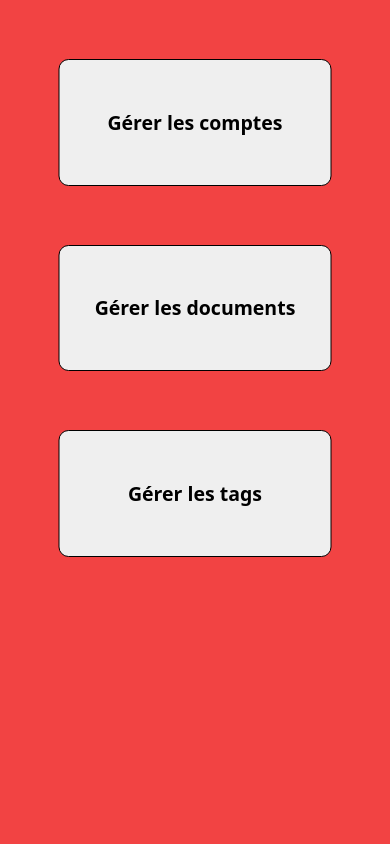
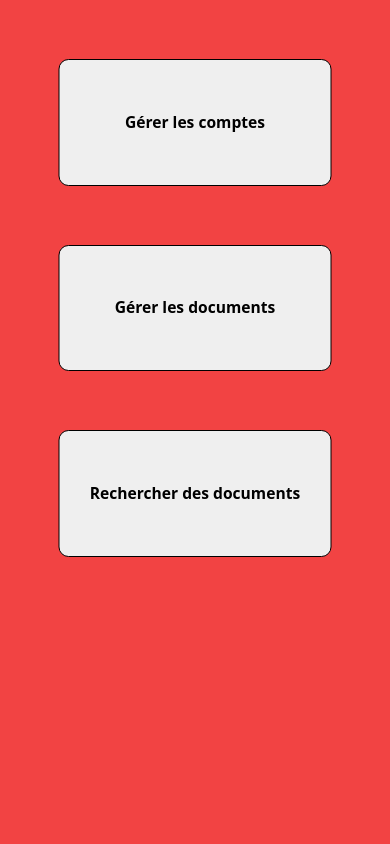
Before and after one commit to DorianLudm/Appli_Pompiers, a Flask app: template site_web/templates/accueil_admin.html in a window 390 px wide; the page is wider, and only the part inside the window is pictured. Shown: the part 92-936 px from the top of that part. Run offline with Flask 3, Linux system fonts and the light colour scheme; the template is opened without the code that fills it, so the values that code supplies are empty; some libraries are stand-ins or nearby versions.

Commit message:
Changement bouton accueil admin : Gerer Tags > rechercher des docs + changement responsive

```diff
--- a/site_web/static/css/accueil_admin.css
+++ b/site_web/static/css/accueil_admin.css
@@ -21,7 +21,7 @@ input{
         margin-right: 15px;
         margin-left: 15px;
         padding: 10px;
-        font-size: 3.5vw;
+        font-size: 2.8vw;
         font-weight: bold;
         text-decoration: none;
         cursor: pointer;
@@ -39,7 +39,7 @@ input{
         margin-right: 15px;
         margin-left: 15px;
         padding: 10px;
-        font-size: 5vw;
+        font-size: 4vw;
         font-weight: bold;
         text-decoration: none;
         cursor: pointer;
@@ -59,7 +59,7 @@ input{
     main input{
         border: black thin solid;
         padding: 1px;
-        font-size: 5vh;
+        font-size: 3vh;
         font-weight: bold;
         text-decoration: none;
         cursor: pointer;
--- a/site_web/templates/accueil_admin.html
+++ b/site_web/templates/accueil_admin.html
@@ -10,6 +10,6 @@
 <div class="boutons">
     <a href="{{ url_for('recherche_comptes') }}"><input type="button" value="Gérer les comptes"/></a>
     <a href="{{ url_for('recherche_doc_admin') }}"><input type="button" value="Gérer les documents"/></a>
-    <a href="{{ url_for('gerer_tags') }}"><input type="button" value="Gérer les tags"/></a>
+    <a href="{{ url_for('home') }}"><input type="button" value="Rechercher des documents"/></a>
 </div>
 {% endblock %}
```
